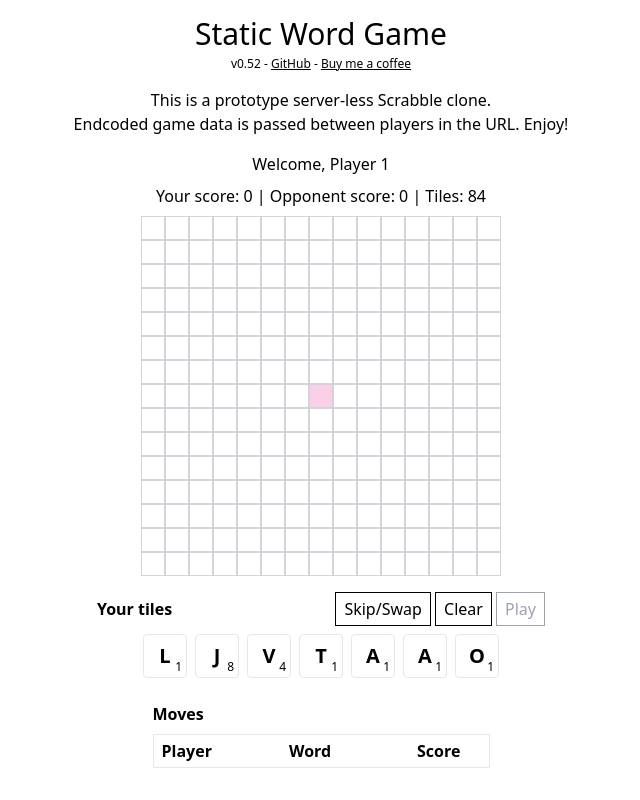
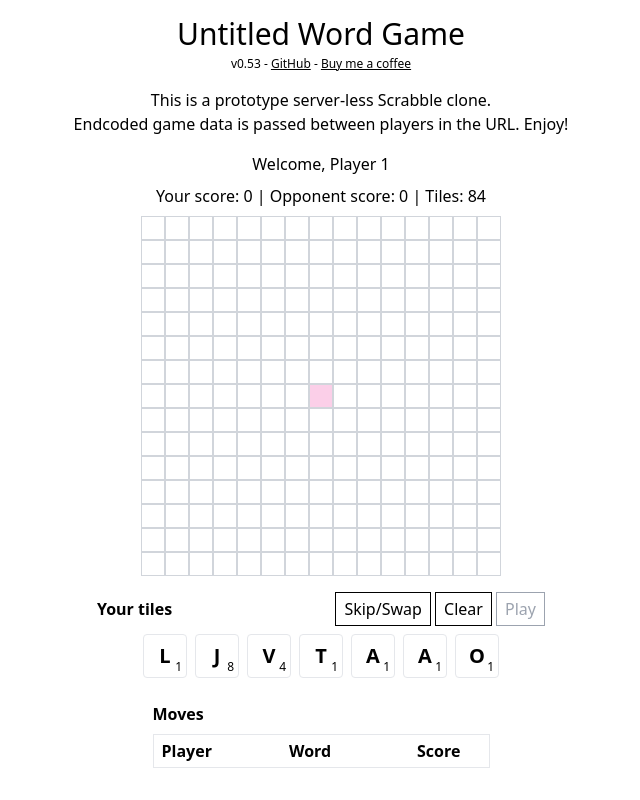
Before and after one commit to rosswintle/static-word-game, a website: page public/index.html in a window 1280 px wide. Shown: the whole page, without its empty margins (319-959 px from the left). Drawn offline with nearby package versions, Linux system fonts and the light colour scheme; some packages are replaced by stand-ins of ours; a script that the page names is missing.

Commit message:
Rename game

```diff
--- a/public/index.html
+++ b/public/index.html
@@ -6,7 +6,7 @@
     <meta http-equiv="X-UA-Compatible" content="IE=edge">
     <meta name="viewport" content="width=device-width, initial-scale=1.0, maximum-scale=1.0, user-scalable=no">
     <title>
-        Static Scrabble    </title>
+        Untitled Word Game    </title>
     <meta name="description" content="">
 
     <link rel="stylesheet" href="/css/styles.css">
@@ -14,7 +14,7 @@
     <!-- Facebook Meta Tags -->
     <meta property="og:url" content="">
     <meta property="og:type" content="website">
-    <meta property="og:title" content="Static Scrabble">
+    <meta property="og:title" content="Untitled Word Game">
     <meta property="og:description" content="">
     <meta property="og:image" content="">
 
@@ -22,7 +22,7 @@
     <meta name="twitter:card" content="summary_large_image">
     <meta property="twitter:domain" content="">
     <meta property="twitter:url" content="">
-    <meta name="twitter:title" content="Static Scrabble">
+    <meta name="twitter:title" content="Untitled Word Game">
     <meta name="twitter:description" content="">
     <meta name="twitter:image" content="">
 </head>
@@ -32,8 +32,8 @@
 
 <body>
 
-<h1 class="mt-4 mb-1 text-3xl text-center">Static Word Game</h1>
-<p class="text-xs text-center mb-4">v0.52
+<h1 class="mt-4 mb-1 text-3xl text-center">Untitled Word Game</h1>
+<p class="text-xs text-center mb-4">v0.53
     - <a class="underline" href="https://github.com/rosswintle/static-word-game/">GitHub</a>
     - <a class="underline" href="https://ko-fi.com/magicroundabout">Buy me a coffee</a>
 </p>
```
Also changed, not shown: src/pages/index.html (+3 -3 lines).
